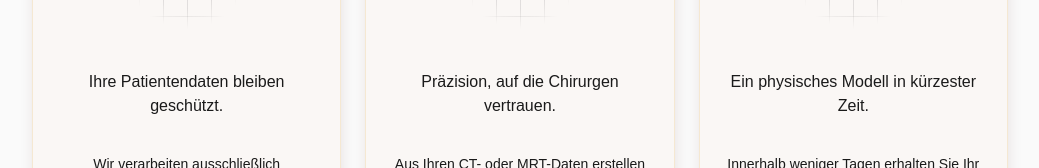
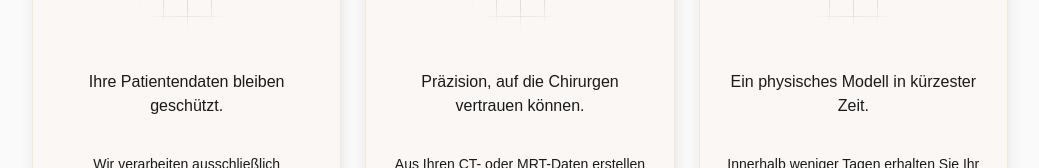
Before and after one commit to laesse10/anatomia, a Next.js app: page / in a window 1280 px wide. Shown: the part 1227-1395 px from the top of the page, without its empty margins (120-1159 px from the left). Built offline with nearby package versions, Linux system fonts and the light colour scheme.

Commit message:
Update features-1.tsx

```diff
--- a/src/components/features-1.tsx
+++ b/src/components/features-1.tsx
@@ -37,7 +37,7 @@ export default function Features() {
                                 />
                             </CardDecorator>
 
-                            <h3 className="mt-6 font-medium">Präzision, auf die Chirurgen vertrauen.</h3>
+                            <h3 className="mt-6 font-medium">Präzision, auf die Chirurgen vertrauen können.</h3>
                         </CardHeader>
 
                         <CardContent>
```
